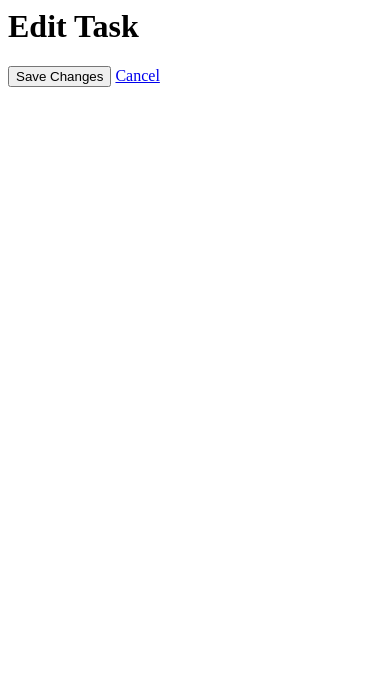
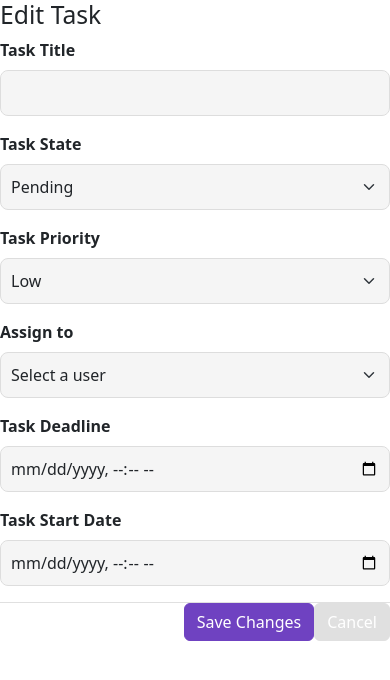
Before and after one commit to 17-doha/TaskMate-Project, a Django app: template taskmate/task/templates/task/edit_task.html in a window 390 px wide. Shown: the top 680 px of the page. Run offline with Django 5.2, Linux system fonts and the light colour scheme; data comes from the database, SQL or seed files in the repository; tables that the repository leaves empty hold one stand-in row (values such as "Sample post"); the template is opened without the code that fills it: values that come from a table or form of the project are taken from there, most other values are stand-ins (such as "Sample title", 1, 10 or a date in 2020).

Commit message:
not really clean code but will be cleaned and splited into files lsa and renamed css file and made the edit a pop up

```diff
--- a/taskmate/task/templates/task/edit_task.html
+++ b/taskmate/task/templates/task/edit_task.html
@@ -1,7 +1,67 @@
-<h1>Edit Task</h1>
-<form method="post">
+{% load static %}
+<!-- Include Bootstrap CSS -->
+<link href="https://cdn.jsdelivr.net/npm/bootstrap@5.3.0/dist/css/bootstrap.min.css" rel="stylesheet" />
+{% load static %}
+<link rel="stylesheet" href="{% static 'pop_ups/create_task_pop_up.css' %}">
+<!-- Edit Task Form -->
+<h2>Edit Task</h2>
+<form method="POST" action="{% url 'task:edit_task' task.task_id %}">
     {% csrf_token %}
-    {{ form.as_p }}
-    <button type="submit" class="btn btn-primary">Save Changes</button>
-    <a href="{% url 'task:view_all_tasks' %}" class="btn btn-secondary">Cancel</a>
+
+    <!-- Task Title (Content) -->
+    <div class="mb-3">
+        <label for="content" class="form-label">Task Title</label>
+        <input type="text" class="form-control" id="content" name="content" value="{{ form.content.value }}" required>
+    </div>
+
+    <!-- Task Status -->
+    <div class="mb-3">
+        <label for="status" class="form-label">Task State</label>
+        <select class="form-select" id="status" name="status" required>
+            <option value="PENDING" {% if form.status.value == 'PENDING' %}selected{% endif %}>Pending</option>
+            <option value="IN_PROGRESS" {% if form.status.value == 'IN_PROGRESS' %}selected{% endif %}>In Progress</option>
+            <option value="COMPLETED" {% if form.status.value == 'COMPLETED' %}selected{% endif %}>Completed</option>
+        </select>
+    </div>
+
+    <!-- Task Priority -->
+    <div class="mb-3">
+        <label for="priority" class="form-label">Task Priority</label>
+        <select class="form-select" id="priority" name="priority" required>
+            <option value="LOW" {% if form.priority.value == 'LOW' %}selected{% endif %}>Low</option>
+            <option value="MEDIUM" {% if form.priority.value == 'MEDIUM' %}selected{% endif %}>Medium</option>
+            <option value="HIGH" {% if form.priority.value == 'HIGH' %}selected{% endif %}>High</option>
+        </select>
+    </div>
+
+    <!-- Assign To -->
+    <div class="mb-3">
+        <label for="assigned_to" class="form-label">Assign to</label>
+        <select class="form-select" id="assigned_to" name="assigned_to" required>
+            <option value="">Select a user</option>
+            {% for user in users %}
+                <option value="{{ user.id }}" {% if form.assigned_to.value == user.id %}selected{% endif %}>{{ user.username }}</option>
+            {% endfor %}
+        </select>
+    </div>
+
+    <!-- Task Deadline -->
+    <div class="mb-3">
+        <label for="deadline" class="form-label">Task Deadline</label>
+        <input type="datetime-local" class="form-control" id="deadline" name="deadline" value="{{ form.deadline.value|date:'Y-m-d\TH:i' }}" required>
+    </div>
+
+    <!-- Task Start Date -->
+    <div class="mb-3">
+        <label for="start_date" class="form-label">Task Start Date</label>
+        <input type="datetime-local" class="form-control" id="start_date" name="start_date" value="{{ form.start_date.value|date:'Y-m-d\TH:i' }}" required>
+    </div>
+
+    <div class="modal-footer">
+        <button type="submit" class="btn btn-primary">Save Changes</button>
+        <button type="button" class="btn btn-secondary" data-bs-dismiss="modal">Cancel</button>
+    </div>
 </form>
+
+<!-- Include Bootstrap JS -->
+<script src="https://cdn.jsdelivr.net/npm/bootstrap@5.3.0/dist/js/bootstrap.bundle.min.js"></script>
--- a/taskmate/task/views.py
+++ b/taskmate/task/views.py
@@ -25,7 +25,9 @@
             return redirect('task:view_all_tasks')
     else:
         form = TaskEditForm(instance=task)
-    return render(request, 'task/edit_task.html', {'form': form})
+
+    users = User.objects.all()
+    return render(request, 'task/edit_task.html', {'form': form, 'task': task, 'users': users})
 
 
 # A view to delete tasks on immediate click
```
Also changed, not shown: taskmate/task/templates/task/create_task.html (+4 -4 lines), taskmate/task/templates/task/view_all.html (+66 -21 lines), taskmate/task/static/pop_ups/create_task_pop_up.css (renamed from taskmate/task/static/buttons/create_task_button.css).
